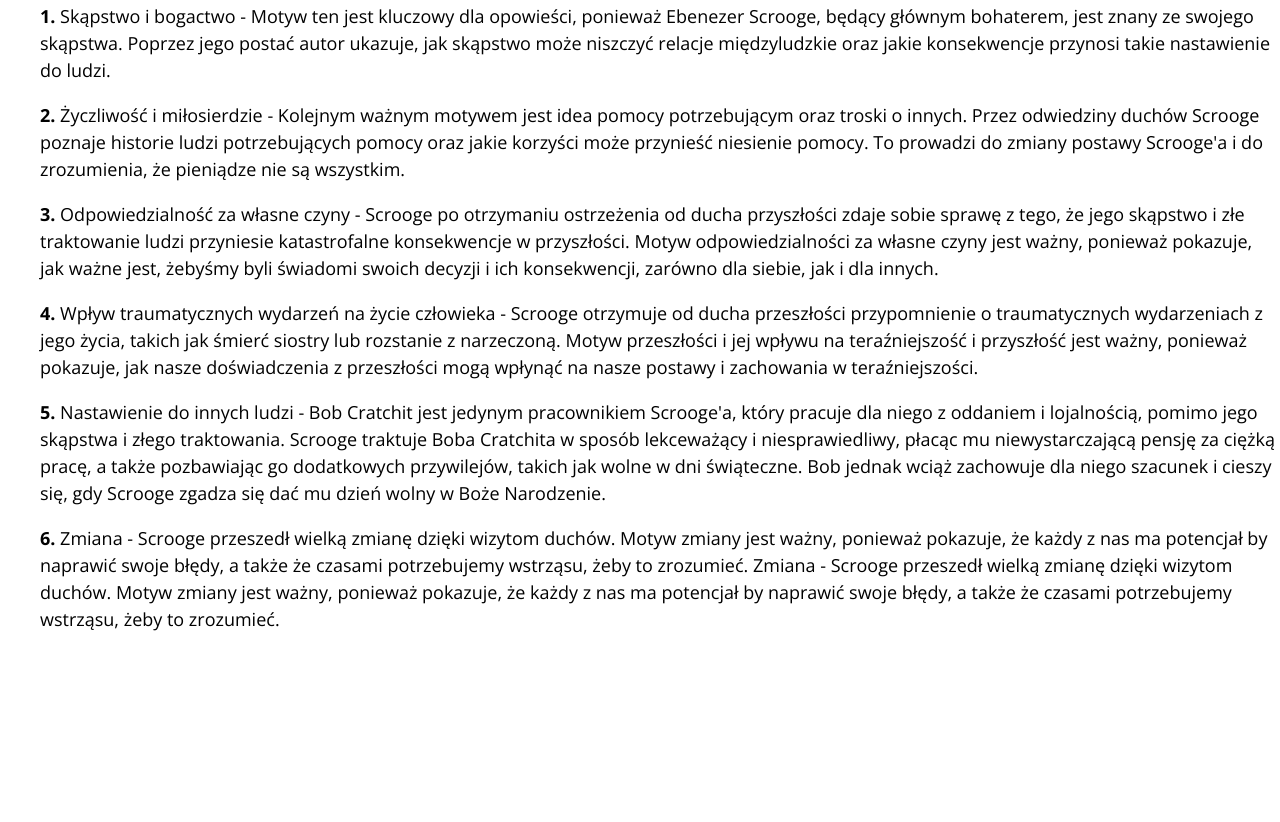
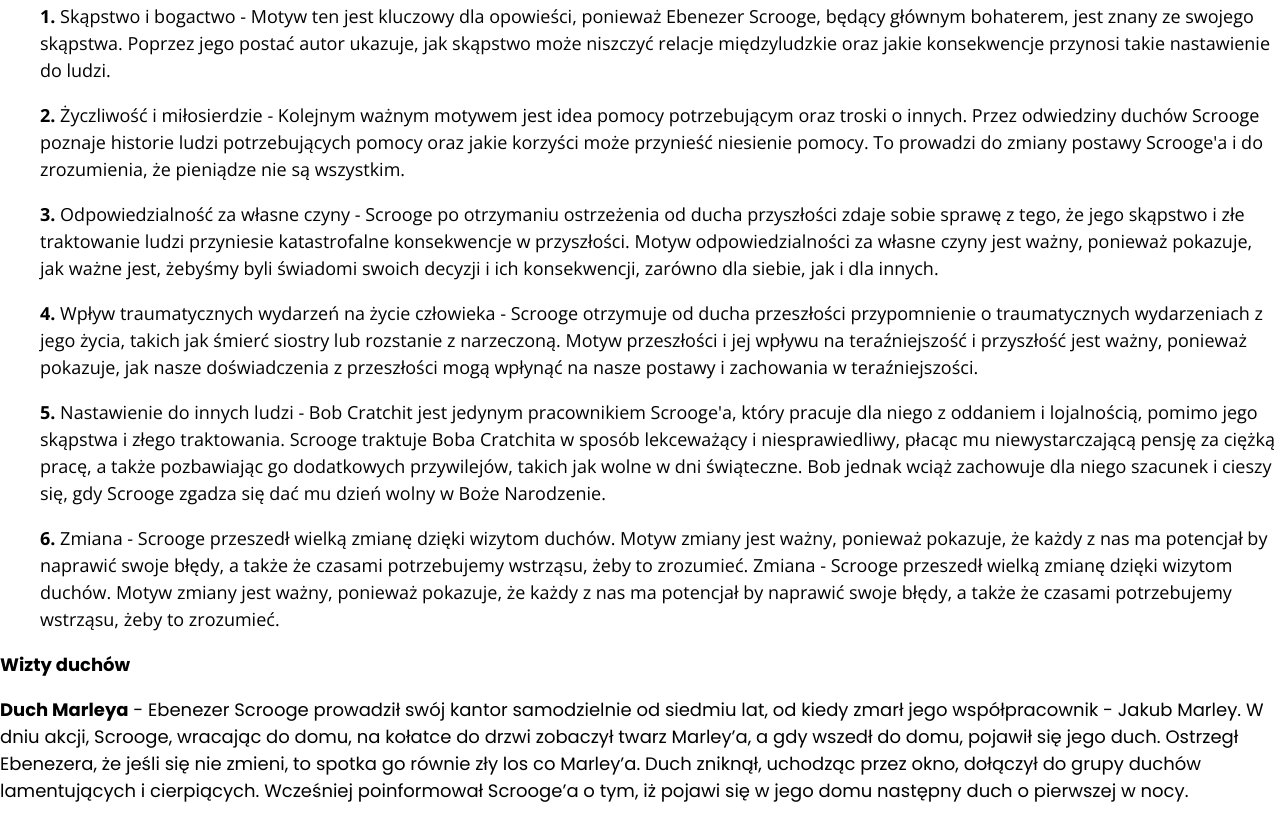
Before and after one commit to L1nxxwrld/opowiescwgl, a plain HTML site: page index.html in a window 1280 px wide. Shown: the part 737-1559 px from the top of the page. Before the commit the page ends 1388 px from the top, so only its background shows below. Drawn offline with nearby package versions, Linux system fonts and the light colour scheme.

Commit message:
Added duch marleya

```diff
--- a/index.html
+++ b/index.html
@@ -84,8 +84,20 @@ Miejsce i czas akcji są ważne dla lektury, gdyż ukazują realia tamtego okres
 
 </class2>
 
+<class3>
+  <div class="wizyty1">
+    <p>
+      <strong>Wizty duchów</strong>
+      </p>
     </div>
+    <div class="duchbefore">
+      <p>
+        <strong>Duch Marleya</strong> - Ebenezer Scrooge prowadził  swój kantor samodzielnie od siedmiu lat, od kiedy zmarł jego współpracownik -  Jakub Marley. W dniu akcji, Scrooge, wracając do domu, na   kołatce   do   drzwi zobaczył twarz Marley’a, a gdy wszedł do domu, pojawił się jego duch. Ostrzegł Ebenezera, że jeśli się nie zmieni, to spotka go równie zły los co Marley’a. Duch  zniknął,   uchodząc   przez   okno, dołączył   do   grupy   duchów   lamentujących   i   cierpiących.   Wcześniej poinformował Scrooge’a o tym, iż pojawi się w jego domu następny duch o pierwszej w nocy.
 
+        </p>
+      </div>
+
+</class3>
   <script src="script.js"></script>
 </body>
 </html>
```
